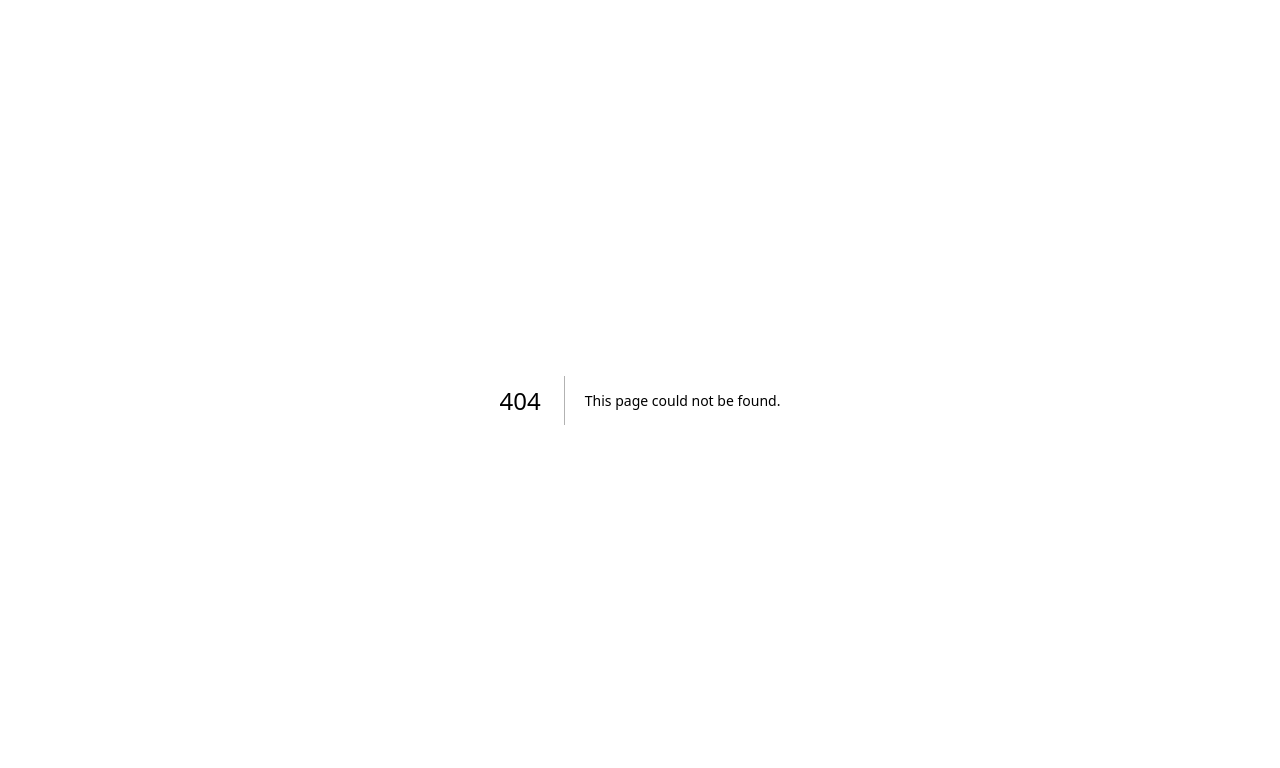
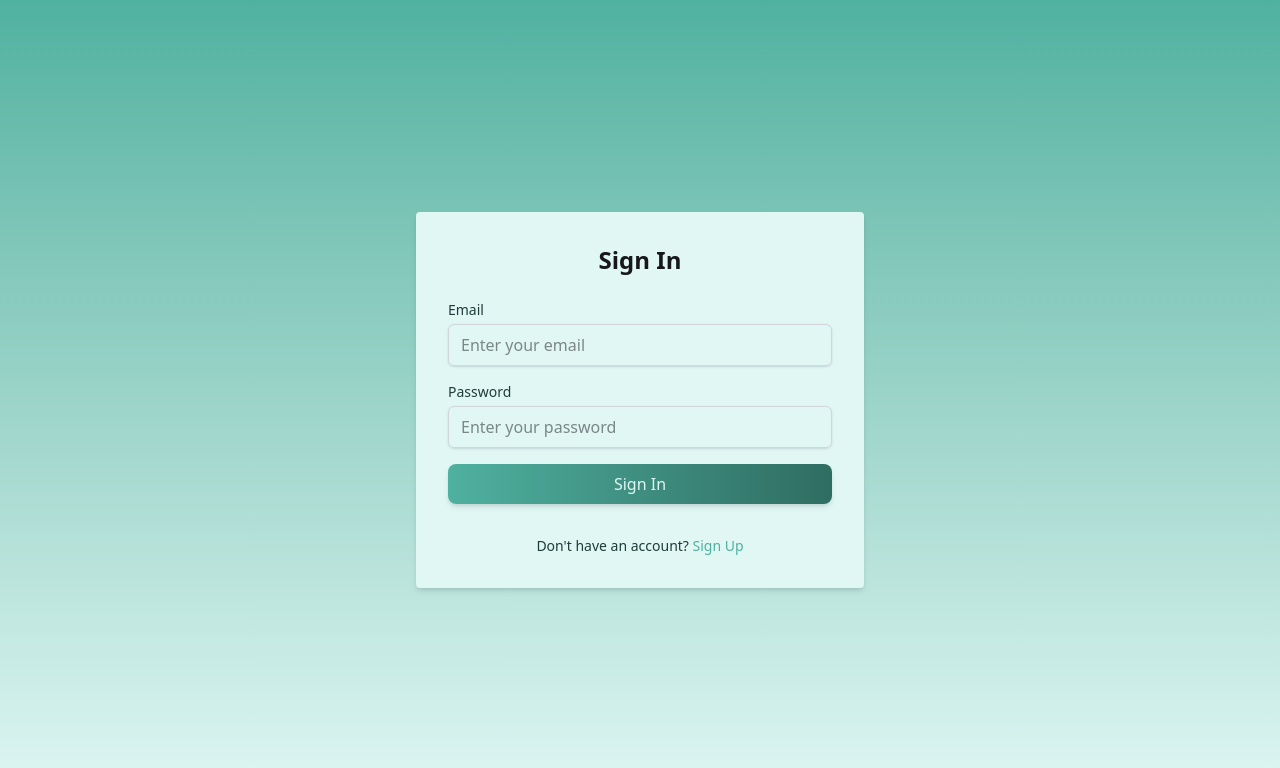
Before and after one commit to ciremusyoka/prospera, a Next.js app: page /signin in a window 1280 px wide. Before the commit this address had no page. Shown: the top 768 px of the page. Built offline with nearby package versions, Linux system fonts and the light colour scheme.

Commit message:
Add sign in ansd sign up page

```diff
--- a/package.json
+++ b/package.json
@@ -9,10 +9,13 @@
     "lint": "eslint"
   },
   "dependencies": {
+    "@hookform/resolvers": "^5.2.1",
     "daisyui": "^5.1.7",
     "next": "15.5.2",
     "react": "19.1.0",
-    "react-dom": "19.1.0"
+    "react-dom": "19.1.0",
+    "react-hook-form": "^7.62.0",
+    "zod": "^4.1.5"
   },
   "devDependencies": {
     "@eslint/eslintrc": "^3",
--- /dev/null
+++ b/src/app/(site)/component/signForm.tsx
@@ -0,0 +1,65 @@
+'use client'
+import { useForm,SubmitHandler } from "react-hook-form";
+import { LoginT,loginSchema,signupSchema,SignupT } from "@/app/zodObject";
+import { zodResolver } from "@hookform/resolvers/zod";
+import { SIGN_IN_URL, SIGN_UP_URL } from "@/app/constants";
+
+type formType = SignupT | LoginT;
+type SignFormProps = {
+    isLogin: boolean;
+}
+
+const SignForm = ({ isLogin }: SignFormProps) => {
+    const schema = isLogin ? loginSchema : signupSchema;
+	const { register, handleSubmit, formState: { errors } } = useForm<formType>({
+		resolver: zodResolver(schema)
+	});
+
+	const onSubmit: SubmitHandler<formType> = (data) => {
+		console.log(data);
+	};
+
+	return (
+		<div className="flex flex-col items-center justify-center min-h-screen bg-gradient-to-b from-primaryColor to-lightColor">
+			<div className="bg-lightColor p-8 rounded shadow-md w-full max-w-md">
+				<h2 className="text-2xl font-bold mb-6 text-center">{isLogin ? 'Sign In' : 'Sign Up'}</h2>
+				<form className="space-y-4" onSubmit={handleSubmit(onSubmit)}>
+					<div>
+						<label className="block text-sm font-medium text-darkColor">Email</label>
+						<input
+							className="mt-1 block w-full px-3 py-2 border border-gray-300 rounded-md shadow-sm focus:outline-none focus:ring-primaryColor focus:border-primaryColor"
+							placeholder="Enter your email"
+							{...register("email")}
+						/>
+                        {errors.email && <p className="text-red-500 text-sm">{errors.email.message}</p>}
+					</div>
+					<div>
+						<label className="block text-sm font-medium text-darkColor">Password</label>
+						<input
+							className="mt-1 block w-full px-3 py-2 border border-gray-300 rounded-md shadow-sm focus:outline-none focus:ring-primaryColor focus:border-primaryColor"
+							placeholder="Enter your password"
+							{...register("password")}
+						/>
+						{errors.password && <p className="text-red-500 text-sm">{errors.password.message}</p>}
+					</div>
+					<button
+						type="submit"
+						className="w-full py-2 px-4 bg-gradient-to-r from-primaryColor to-secondaryColor text-lightColor font-medium rounded-lg shadow-md hover:opacity-90 transition"
+					>
+						{isLogin ? 'Sign In' : 'Sign Up'}
+					</button>
+					<div className="mt-4 text-center">
+						<p className="text-sm text-darkColor">
+							{isLogin ? "Don't have an account?" : "Already have an account?"}{' '}
+							<a href={isLogin ? SIGN_UP_URL : SIGN_IN_URL} className="text-primaryColor font-medium hover:underline">
+								{isLogin ? 'Sign Up' : 'Sign In'}
+							</a>
+						</p>
+					</div>
+				</form>
+			</div>
+		</div>
+	);
+};
+
+export default SignForm;
--- /dev/null
+++ b/src/app/(site)/signin/page.tsx
@@ -0,0 +1,12 @@
+import SignForm from "../component/signForm";
+
+ const SignIn = () => {
+
+	return (
+		<div>
+			<SignForm isLogin={true} />
+		</div>
+	);
+  };
+
+  export default SignIn;
--- /dev/null
+++ b/src/app/(site)/signup/page.tsx
@@ -0,0 +1,12 @@
+import SignForm from "../component/signForm";
+
+ const Signup = () => {
+
+	return (
+		<div>
+			<SignForm isLogin={false} />
+		</div>
+	);
+  };
+
+  export default Signup;
--- a/src/app/constants.ts
+++ b/src/app/constants.ts
@@ -1 +1,4 @@
 export const TITLE = "Prospera";
+export const HOME_URL = "/";
+export const SIGN_IN_URL = "/signin";
+export const SIGN_UP_URL = "/signup";
--- /dev/null
+++ b/src/app/zodObject.ts
@@ -0,0 +1,16 @@
+import * as zod from 'zod';
+
+
+export const signupSchema = zod.object({
+  email: zod.string().email('Invalid email address'),
+  password: zod.string().min(6, 'Password must be at least 6 characters long'),
+});
+
+export type SignupT = zod.infer<typeof signupSchema>;
+
+export const loginSchema = zod.object({
+  email: zod.string().email('Invalid email address'),
+  password: zod.string().min(1, 'Password is required'),
+});
+
+export type LoginT = zod.infer<typeof loginSchema>;
```
Also changed, not shown: 1 other file (tests, documents, lock files or other folders).
